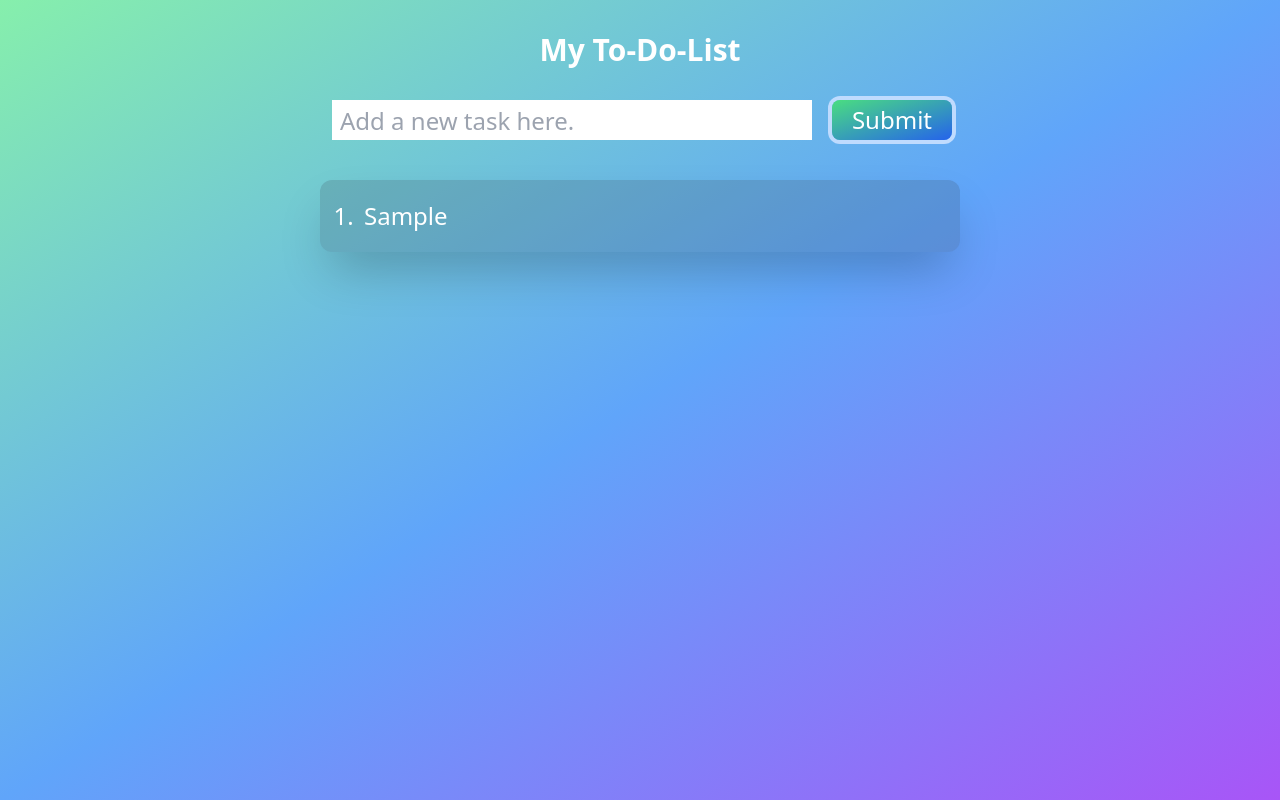
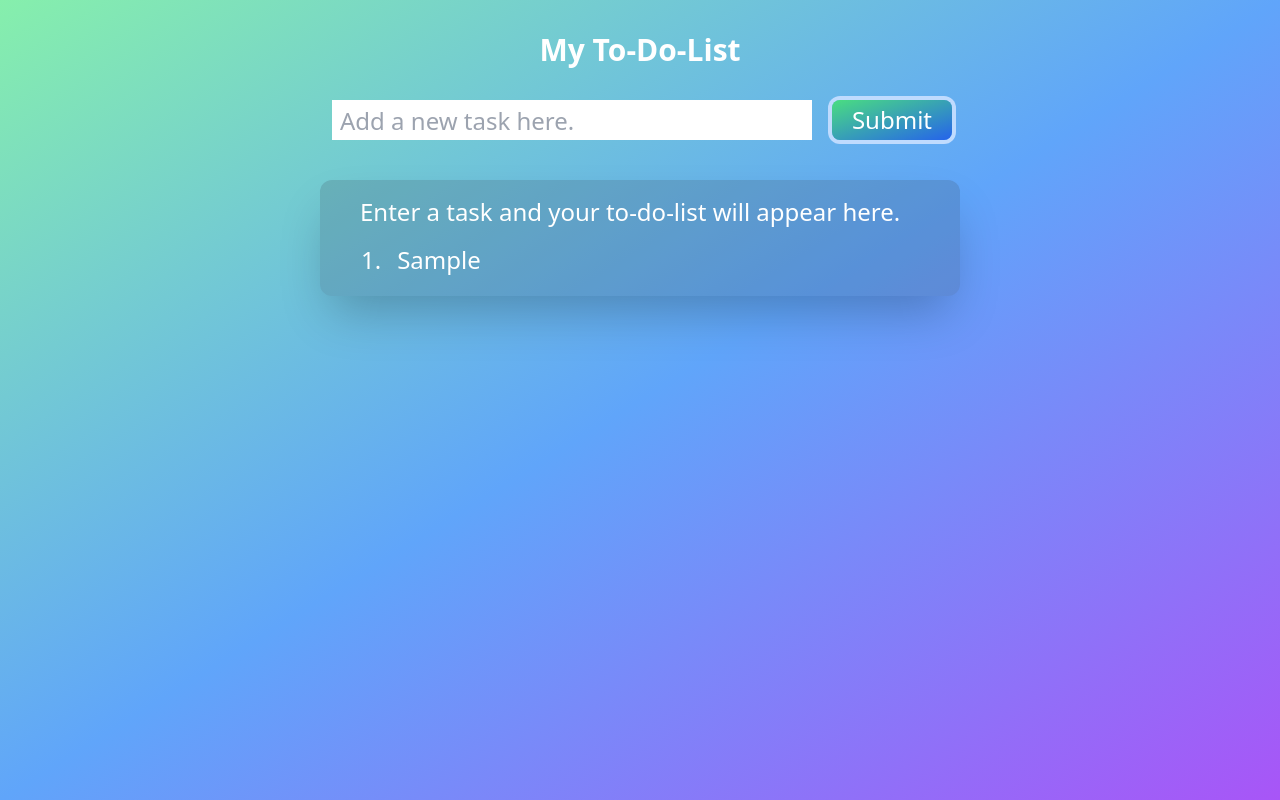
Before and after one commit to DanielaKuester/productivity-toolbox, a Next.js app: page /todo-list in a window 1280 px wide. Both pictures are taken after typing "Sample" into the empty fields and a click on the button "Submit". Built offline with nearby package versions, Linux system fonts and the light colour scheme.

Commit message:
Refactor: to-do-list is in a table

```diff
--- a/pages/todo-list.js
+++ b/pages/todo-list.js
@@ -1,11 +1,11 @@
 import { useState } from "react";
-import Task from "@/components/Task";
 
 let todoKey = 0;
 
 export default function TodoList() {
     const [todo, setTodo] = useState("");
     const [todoList, setTodoList] = useState([]);
+    const [hidden, setHidden] = useState(true);
 
     const handleChange = (e) => {
         setTodo(e.target.value);
@@ -41,16 +41,20 @@ export default function TodoList() {
                     Submit
                 </button>
             </form>
-            <ul className="list-decimal container mx-auto box-border rounded-xl
-                h-auto w-1/2 p-4 px-10
-                shadow-2xl
-                bg-gray-700 bg-opacity-20
-                text-left text-2xl text-white
-                empty:invisible">
-                {todoList.map(todoElement => (
-                    <li className="p-1" key={todoElement.key}>{todoElement.taskText}</li>
-                ))}
-            </ul>
+            <div className={`container mx-auto box-border rounded-xl h-auto w-1/2 p-4 px-10 shadow-2xl
+                bg-gray-700 bg-opacity-20 text-left text-2xl text-white`}>
+                    <p className="pb-3">Enter a task and your to-do-list will appear here.</p>
+                <table>
+                    <tbody>
+                        {todoList.map((row, index) => (
+                            <tr key={index}>
+                                <td className="pr-3">{`${index + 1}.`}</td>
+                                <td className="p-1">{row.taskText}</td>
+                            </tr>
+                        ))}
+                    </tbody>
+                </table>
+            </div>
         </div>
     )
 }
```
